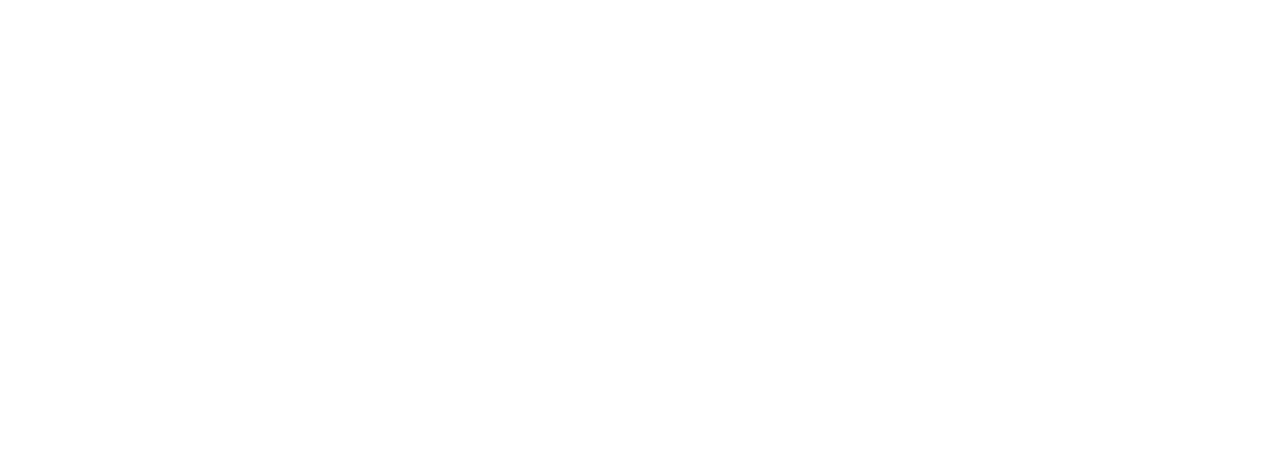
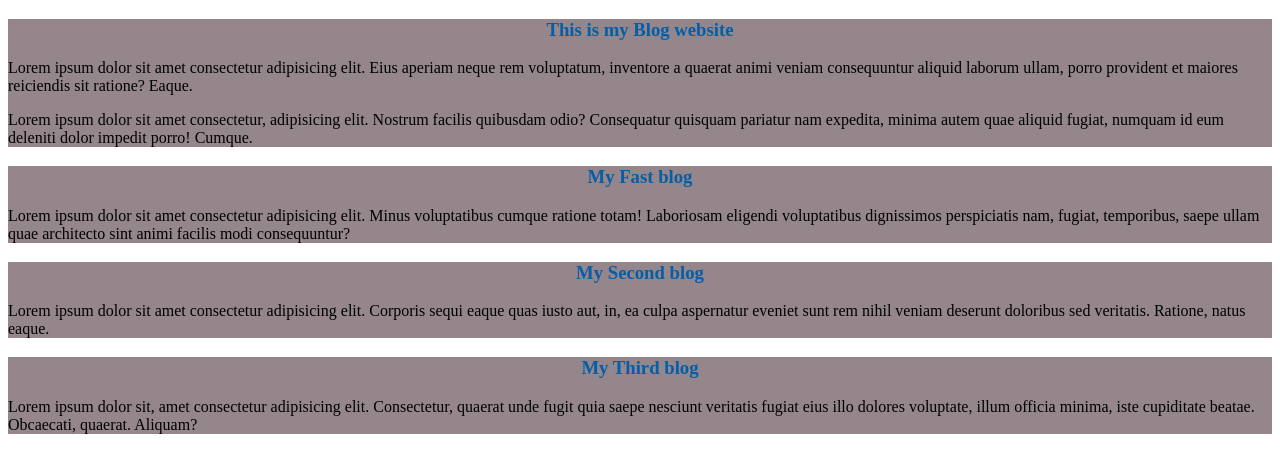
Before and after one commit to Shaharia4455/my-simple-website, a plain HTML site: page index.html in a window 1280 px wide. Drawn offline with Linux system fonts and the light colour scheme.

Commit message:
add some section

```diff
--- a/index.html
+++ b/index.html
@@ -4,8 +4,29 @@
     <meta charset="UTF-8">
     <meta name="viewport" content="width=device-width, initial-scale=1.0">
     <title>my-simple-website</title>
+    <link rel="stylesheet" href="styles/style.css">
 </head>
 <body>
+    <div>
+        <h3>This is my Blog website</h3>
+    <p>Lorem ipsum dolor sit amet consectetur adipisicing elit. Eius aperiam neque rem voluptatum, inventore a quaerat animi veniam consequuntur aliquid laborum ullam, porro provident et maiores reiciendis sit ratione? Eaque.</p>
+    <p>Lorem ipsum dolor sit amet consectetur, adipisicing elit. Nostrum facilis quibusdam odio? Consequatur quisquam pariatur nam expedita, minima autem quae aliquid fugiat, numquam id eum deleniti dolor impedit porro! Cumque.</p>
+    </div>
+
+    <div>
+        <h3>My Fast blog</h3>
+    <p>Lorem ipsum dolor sit amet consectetur adipisicing elit. Minus voluptatibus cumque ratione totam! Laboriosam eligendi voluptatibus dignissimos perspiciatis nam, fugiat, temporibus, saepe ullam quae architecto sint animi facilis modi consequuntur?</p>
+
+    </div>
+    <div>
+        <h3>My Second blog</h3>
+    <p>Lorem ipsum dolor sit amet consectetur adipisicing elit. Corporis sequi eaque quas iusto aut, in, ea culpa aspernatur eveniet sunt rem nihil veniam deserunt doloribus sed veritatis. Ratione, natus eaque.</p>
+    </div>
+    <div>
+        <h3>My Third blog</h3>
+    <p>Lorem ipsum dolor sit, amet consectetur adipisicing elit. Consectetur, quaerat unde fugit quia saepe nesciunt veritatis fugiat eius illo dolores voluptate, illum officia minima, iste cupiditate beatae. Obcaecati, quaerat. Aliquam?</p>
+    </div>
+
 
 </body>
 </html>
--- /dev/null
+++ b/styles/style.css
@@ -0,0 +1,7 @@
+h3{
+    color: rgb(4, 94, 168) ;
+    text-align: center;
+}
+div{
+    background-color: #94868b;
+}
```
